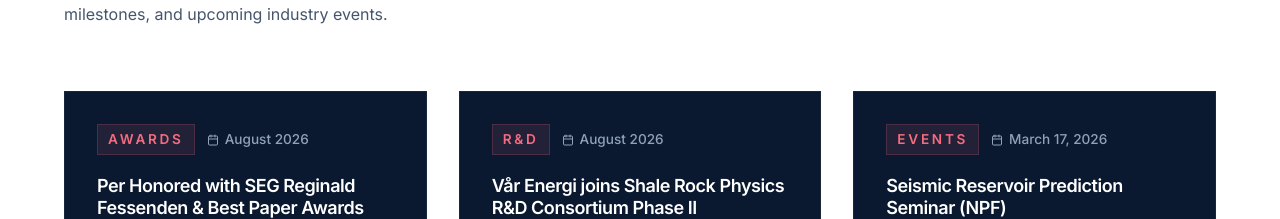
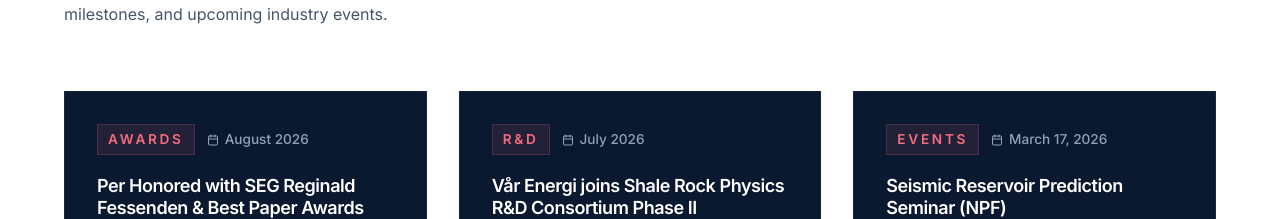
Before and after one commit to zaindigtech/dig-technology-webpage, a React (Vite) app: page / in a window 1280 px wide. Shown: the part 10481-10700 px from the top of the page. Built offline with nearby package versions, Linux system fonts and the light colour scheme.

Commit message:
Update News date

```diff
--- a/src/components/News.tsx
+++ b/src/components/News.tsx
@@ -11,7 +11,7 @@
     link: ""
   },
   {
-    date: "August 2026",
+    date: "July 2026",
     category: "R&D",
     title: "Vår Energi joins Shale Rock Physics R&D Consortium Phase II",
     excerpt: "Vår Energi has joined OMV Norge in supporting Phase II of DIG Technology’s Shale Rock Physics R&D Consortium. The collaboration strengthens the next phase of research into advanced shale rock physics, overpressure prediction, FWI integration, and AVO modelling of clay-rich rocks.",
```
